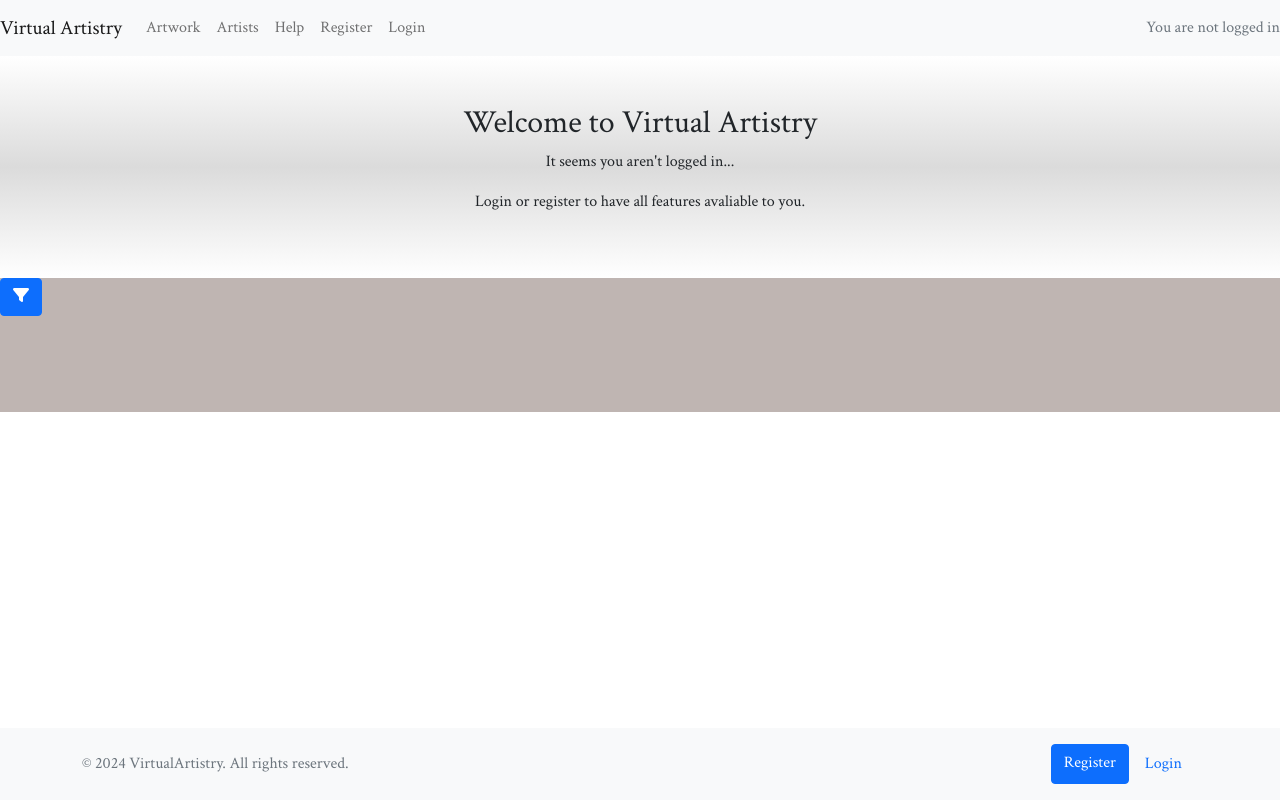
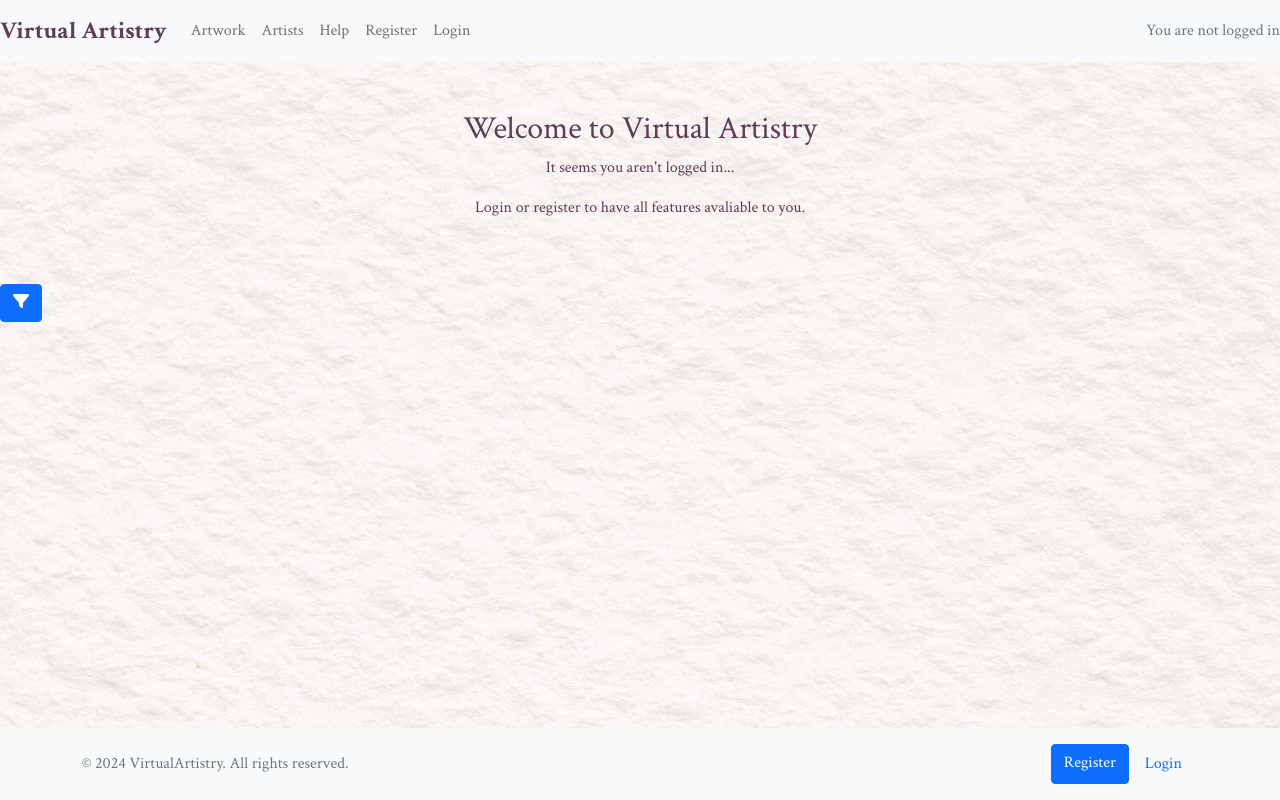
Before and after one commit to olliesharp5/virtual-artistry, a Django app: page / in a window 1280 px wide. Run offline with Django 4.2, Linux system fonts and the light colour scheme; data that the repository does not hold is empty; some libraries are stand-ins or nearby versions.

Commit message:
Added general styles and color pallette to site

```diff
--- a/artwork/templates/index.html
+++ b/artwork/templates/index.html
@@ -5,7 +5,7 @@
 
 <!-- index.html content starts here -->
 {% if not user.is_authenticated %}
-<div class="row justify-content-center text-center loading-item2 welcome">
+<div class="row justify-content-center text-center loading-item2">
   <div class="col-12 col-md-6 my-5">
     <h2>Welcome to Virtual Artistry</h2>
     <p>It seems you aren't logged in...</p>
@@ -13,8 +13,8 @@
   </div>
 </div>
 {% endif %}
-<button class="btn btn-primary loading-item2" type="button" data-bs-toggle="offcanvas" data-bs-target="#offcanvasScrolling"
-  aria-controls="offcanvasScrolling"><i class="fa-solid fa-filter"></i>
+<button class="btn btn-primary loading-item2" type="button" data-bs-toggle="offcanvas"
+  data-bs-target="#offcanvasScrolling" aria-controls="offcanvasScrolling"><i class="fa-solid fa-filter"></i>
 </button>
 <div class="offcanvas offcanvas-start" data-bs-scroll="true" data-bs-backdrop="false" tabindex="-1"
   id="offcanvasScrolling" aria-labelledby="offcanvasScrollingLabel">
--- a/static/css/style.css
+++ b/static/css/style.css
@@ -1,9 +1,10 @@
 body {
     font-family: 'Crimson Text', serif;
+    color: #5e3c58;
 }
 
 main {
-    background:	#bfb5b2;
+    background-image: url(/static/images/background-texture.jpg)
 }
 
 .no-gutters {
@@ -17,16 +18,9 @@ main {
     padding-left: 0;
 }
 
-h1 {
-    color: blueviolet;
+
+.navbar-brand {
+    font-weight: bold;
+    font-size: x-large;
+    color: #5e3c58 !important;
 }
-
-
-.welcome {
-    background: linear-gradient(0deg, white, rgb(219, 219, 219) 50%, white);
-}
-
-.nav {
-    background: #c7bbc9;
-    font-size: large;
-}
--- a/static/js/main.js
+++ b/static/js/main.js
@@ -15,3 +15,20 @@ $(document).ready(function(){
 $(document).ready(function(){
     $(".loading-item4").hide().fadeIn(2500);
 });
+
+$(document).ready(function(){
+    $(".nav-link").hover(
+        function(){
+            $(this).css({
+                "background-color": "#5e3c58",
+                "color": "#bfb5b2"
+            });
+        },
+        function(){
+            $(this).css({
+                "background-color": "transparent",
+                "color": "black"
+            });
+        }
+    );
+});
--- a/templates/base.html
+++ b/templates/base.html
@@ -74,7 +74,7 @@
     </div>
 </nav>
 
-<main>
+<main class="flex-grow-1">
     {% block content %}
     <!-- Content Goes here -->
     {% endblock content %}
```
Also changed, not shown: static/images/background-texture.jpg (added).
